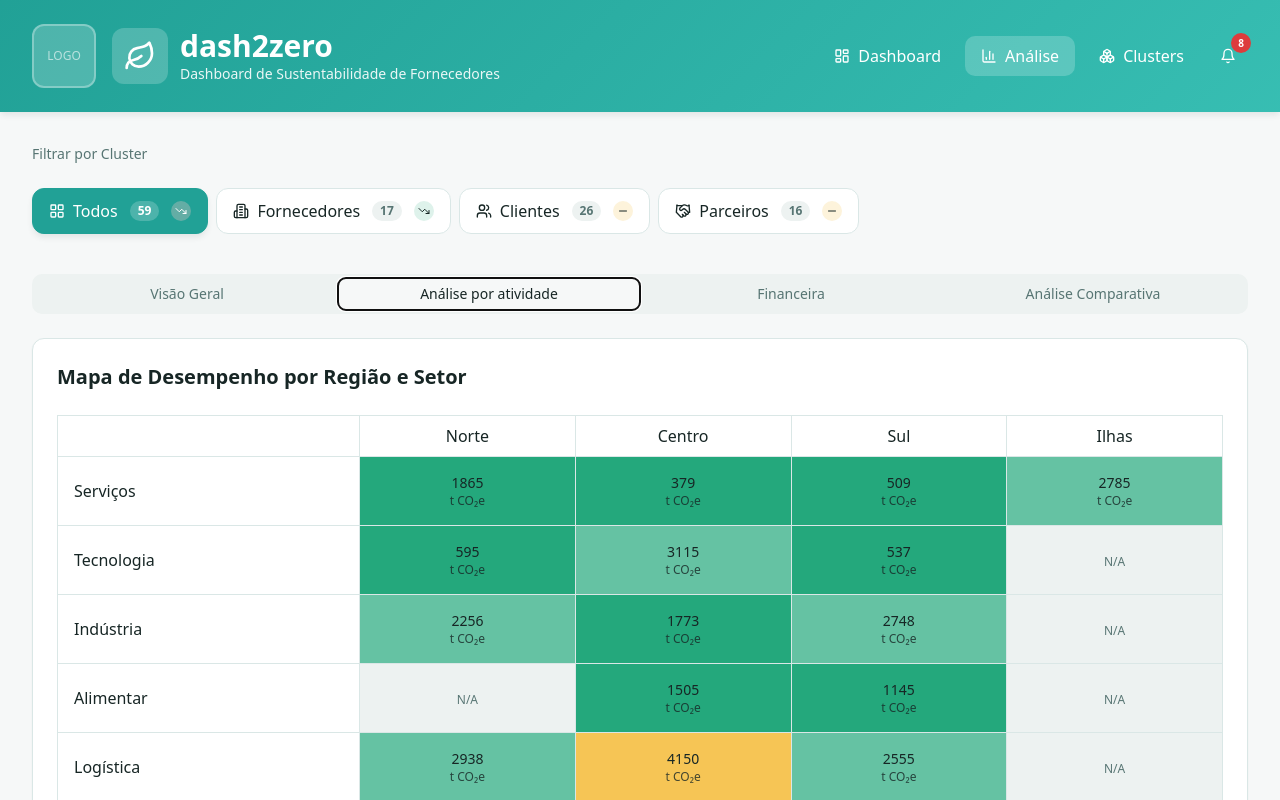
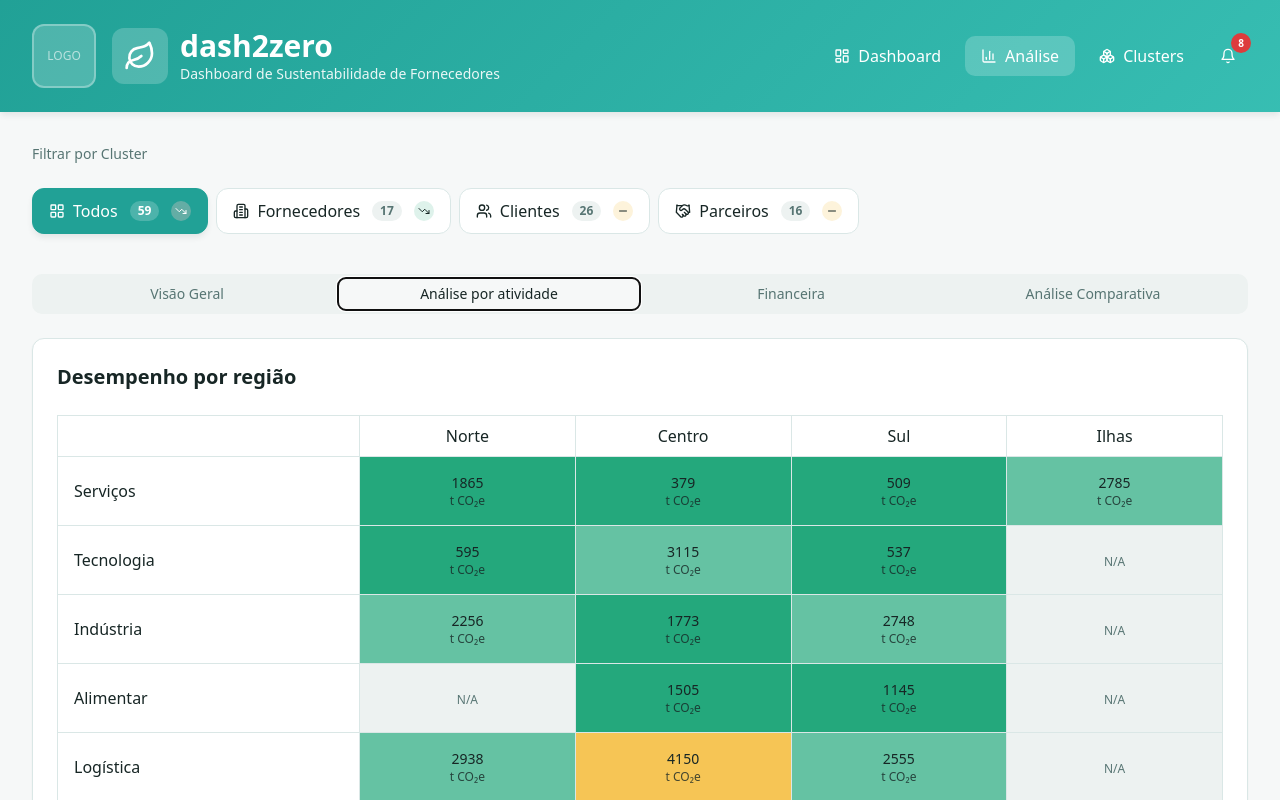
Before and after one commit to lpduarte/dash2zero, a React (Vite) app: page /analise in a window 1280 px wide. Both pictures are taken after a click on the tab "Análise por atividade". Shown: the top 800 px of the page. Built offline with nearby package versions, Linux system fonts and the light colour scheme; the HTML template or start-up script is replaced by a standard one.

Commit message:
Visual edit in Lovable
Edited UI in Lovable

```diff
--- a/src/components/dashboard/PerformanceHeatmap.tsx
+++ b/src/components/dashboard/PerformanceHeatmap.tsx
@@ -42,7 +42,7 @@ export const PerformanceHeatmap = ({
   };
   return <Card>
       <CardHeader>
-        <h2 className="text-xl font-semibold">Mapa de Desempenho por Região e Setor</h2>
+        <h2 className="text-xl font-semibold">Desempenho por região</h2>
       </CardHeader>
       <CardContent>
         <div className="overflow-x-auto">
```
